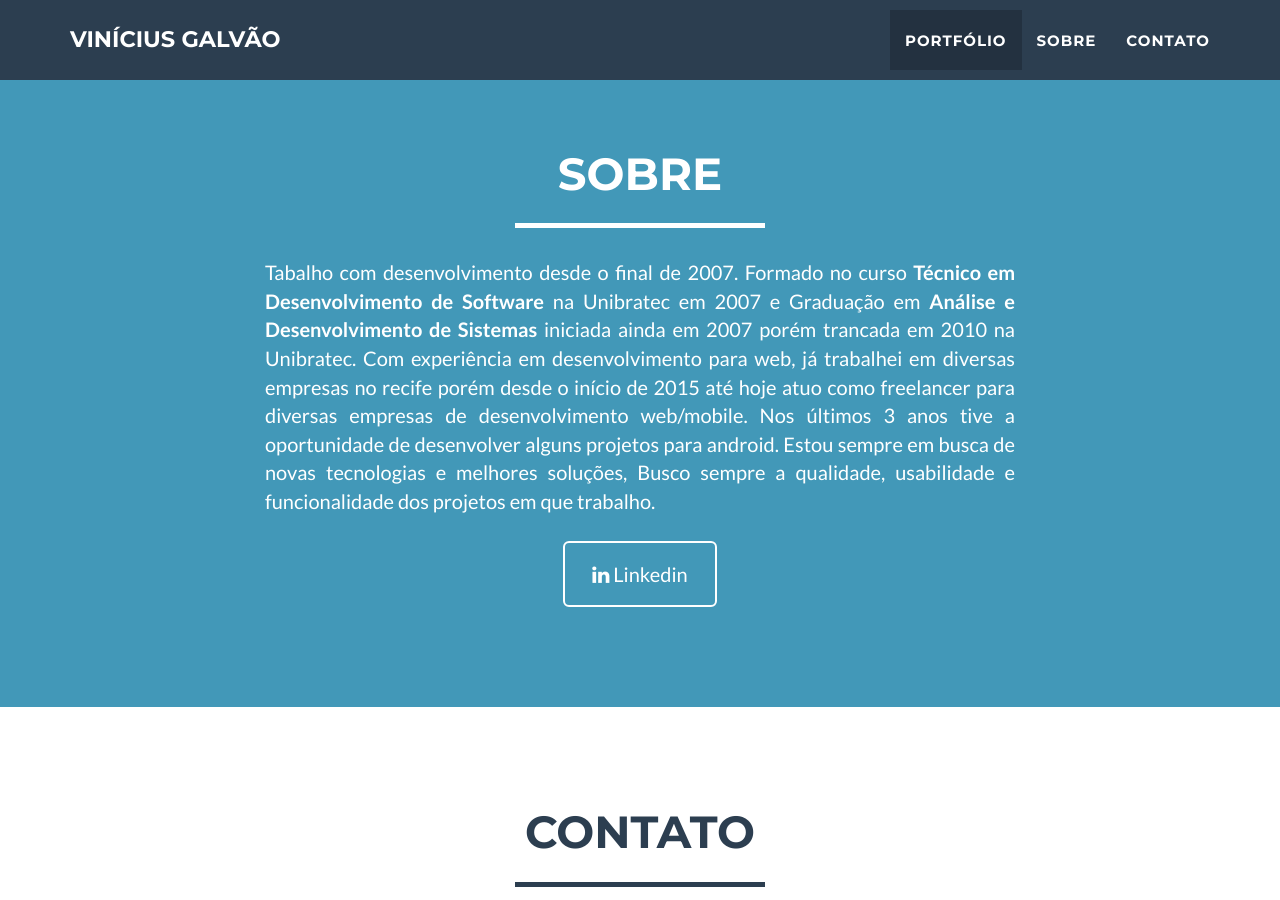
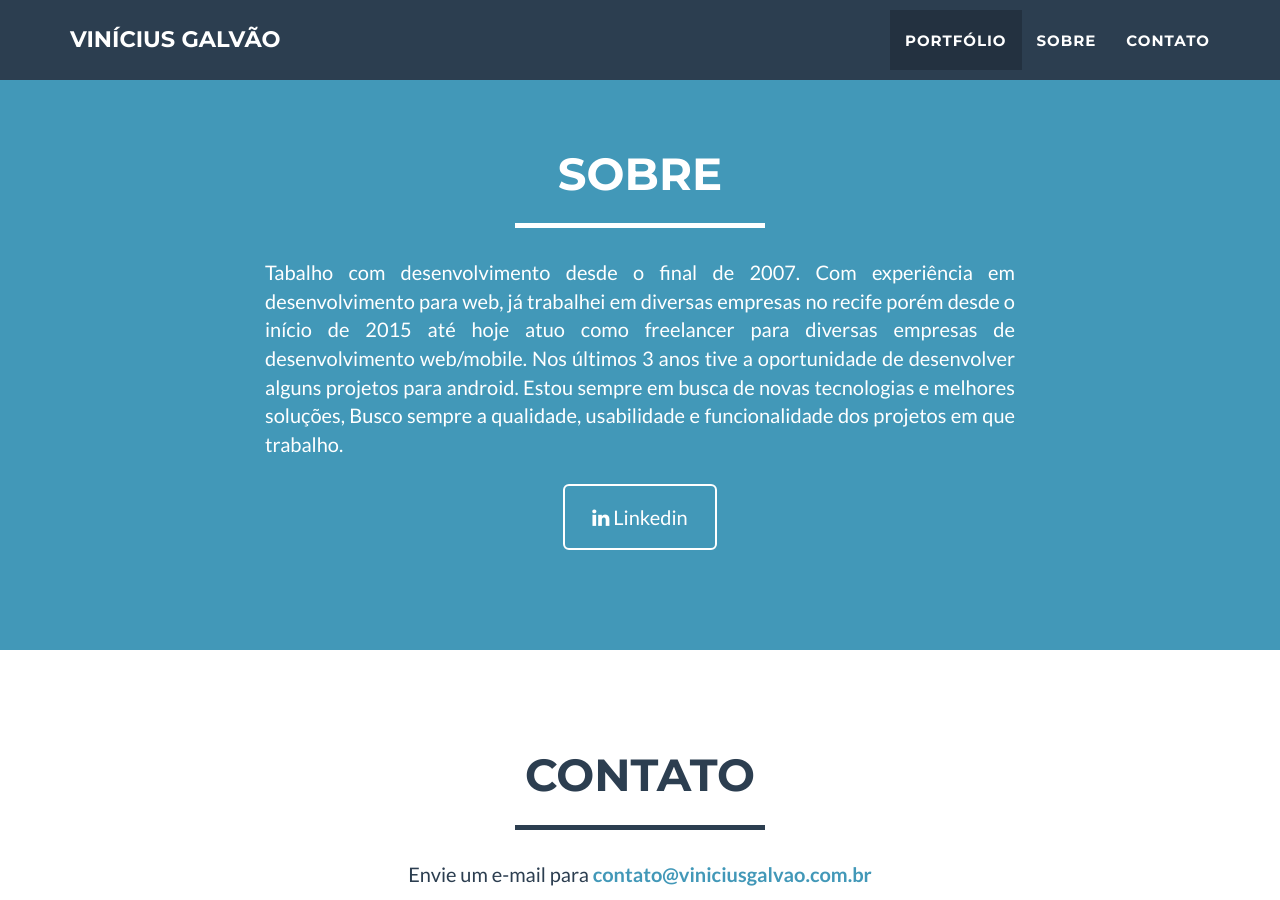
Before and after one commit to viniciusgalvao/viniciusgalvao.github.io, a Jekyll site: the page built from index.html, in a window 1280 px wide and 900 px high, scrolled down 1326 px. Built offline with Jekyll 4.4.1, drawn with Linux system fonts in a browser that asks for light colours.

Commit message:
Remove graduation content

```diff
--- a/_includes/about.html
+++ b/_includes/about.html
@@ -10,7 +10,7 @@
             <div class="row">
                 <div class="col-lg-8 col-lg-offset-2 text-justify">
                     <p>
-                        Tabalho com desenvolvimento desde o final de 2007. Formado no curso <strong>Técnico em Desenvolvimento de Software</strong> na Unibratec em 2007 e Graduação em <strong> Análise e Desenvolvimento de Sistemas</strong> iniciada ainda em 2007 porém trancada em 2010 na Unibratec. Com experiência em desenvolvimento para web, já trabalhei em diversas empresas no recife porém desde o início de 2015 até hoje atuo como freelancer para diversas empresas de desenvolvimento web/mobile. Nos últimos 3 anos tive a oportunidade de desenvolver alguns projetos para android. Estou sempre em busca de novas tecnologias e melhores soluções, Busco sempre a qualidade, usabilidade e funcionalidade dos projetos em que trabalho.
+                        Tabalho com desenvolvimento desde o final de 2007. Com experiência em desenvolvimento para web, já trabalhei em diversas empresas no recife porém desde o início de 2015 até hoje atuo como freelancer para diversas empresas de desenvolvimento web/mobile. Nos últimos 3 anos tive a oportunidade de desenvolver alguns projetos para android. Estou sempre em busca de novas tecnologias e melhores soluções, Busco sempre a qualidade, usabilidade e funcionalidade dos projetos em que trabalho.
                     </p>
                 </div>
                 <div class="col-lg-8 col-lg-offset-2 text-center">
```
